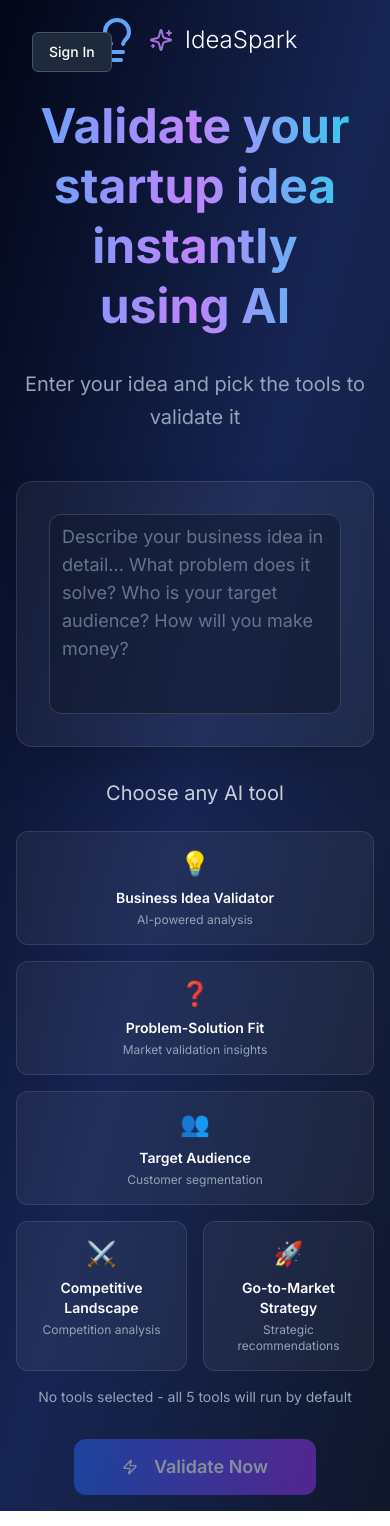
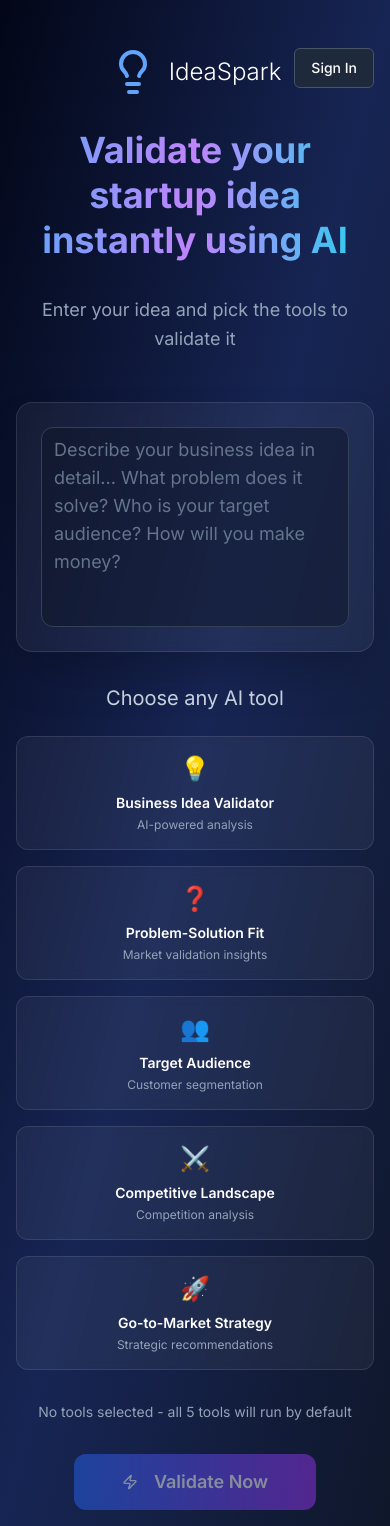
Before and after one commit to Aniwrk19/valyo-ai-76, a React (Vite) app: page / in a window 390 px wide. Built offline with nearby package versions, Linux system fonts and the light colour scheme.

Commit message:
feat: Implement auth, landing page, and logo updates
- Moved "Sign In" button to top-right and replaced with profile icon on login.
- Fixed mobile layout of AI tools on landing page.
- Replaced animated logo with a static version.

```diff
--- a/src/pages/Auth.tsx
+++ b/src/pages/Auth.tsx
@@ -1,10 +1,9 @@
-
 import { useState } from "react";
 import { useNavigate } from "react-router-dom";
 import { Button } from "@/components/ui/button";
 import { Input } from "@/components/ui/input";
 import { Label } from "@/components/ui/label";
-import { Lightbulb, Mail, Lock, Eye, EyeOff, User, Sparkles } from "lucide-react";
+import { Lightbulb, Mail, Lock, Eye, EyeOff, User } from "lucide-react";
 
 const Auth = () => {
   const [email, setEmail] = useState("");
@@ -66,7 +65,6 @@ const Auth = () => {
             <div className="relative flex items-center gap-3">
               <div className="flex items-center gap-2">
                 <Lightbulb className="w-10 h-10 text-blue-400" />
-                <Sparkles className="w-5 h-5 text-purple-400 animate-pulse" />
               </div>
               <span className="text-xl font-light text-white">IdeaSpark</span>
             </div>
--- a/src/pages/ValidateIdea.tsx
+++ b/src/pages/ValidateIdea.tsx
@@ -3,7 +3,7 @@ import { useState } from "react";
 import { useNavigate } from "react-router-dom";
 import { Button } from "@/components/ui/button";
 import { Textarea } from "@/components/ui/textarea";
-import { Lightbulb, Sparkles, Zap } from "lucide-react";
+import { Lightbulb, Zap, User } from "lucide-react";
 
 interface Tool {
   id: string;
@@ -68,48 +68,53 @@ const ValidateIdea = () => {
   return <div className="min-h-screen bg-gradient-to-br from-slate-950 via-blue-950 to-slate-900 flex items-center justify-center p-4">
       <div className="w-full max-w-4xl mx-auto">
         {/* Header Section */}
-        <div className="text-center mb-12 animate-fade-in">
-          <div className="flex justify-center items-center gap-3 mb-6">
-            <div className="relative flex items-center gap-3">
-              <div className="flex items-center gap-2">
-                <Lightbulb className="w-12 h-12 text-blue-400" />
-                <Sparkles className="w-6 h-6 text-purple-400 animate-pulse" />
-              </div>
-              <span className="text-2xl font-light text-white">IdeaSpark</span>
-            </div>
-          </div>
-
-          {/* Authentication Status */}
-          <div className="absolute top-8 left-8">
+        <div className="text-center mb-12 animate-fade-in relative">
+          {/* Authentication Status - Top Right */}
+          <div className="absolute top-0 right-0 md:top-8 md:right-8">
             {isLoggedIn ? (
-              <div className="text-slate-300">
-                Welcome back, <span className="text-blue-400 font-medium">{username}</span>
+              <div className="flex items-center gap-2 text-slate-300">
+                <User className="w-8 h-8 p-1.5 bg-slate-800 border border-slate-600 rounded-full text-blue-400" />
+                <span className="text-blue-400 font-medium hidden md:inline">{username}</span>
               </div>
             ) : (
               <Button
                 onClick={handleSignIn}
                 variant="outline"
-                className="bg-slate-800 border-slate-600 text-white hover:bg-slate-700"
+                className="bg-slate-800 border-slate-600 text-white hover:bg-slate-700 text-sm px-4 py-2"
               >
                 Sign In
               </Button>
             )}
           </div>
 
-          <h1 className="text-5xl md:text-6xl font-bold bg-gradient-to-r from-blue-400 via-purple-400 to-cyan-400 bg-clip-text text-transparent mb-6 leading-tight px-2 py-2">
+          <div className="flex justify-center items-center gap-3 mb-6 mt-8 md:mt-0">
+            <div className="relative flex items-center gap-3">
+              <div className="flex items-center gap-2">
+                <Lightbulb className="w-12 h-12 text-blue-400" />
+              </div>
+              <span className="text-2xl font-light text-white">IdeaSpark</span>
+            </div>
+          </div>
+
+          <h1 className="text-4xl md:text-5xl lg:text-6xl font-bold bg-gradient-to-r from-blue-400 via-purple-400 to-cyan-400 bg-clip-text text-transparent mb-6 leading-tight px-2 py-2">
             Validate your startup idea instantly using AI
           </h1>
 
-          <p className="text-xl text-slate-400 max-w-xl mx-auto leading-relaxed">
+          <p className="text-lg md:text-xl text-slate-400 max-w-xl mx-auto leading-relaxed">
             Enter your idea and pick the tools to validate it
           </p>
         </div>
 
         {/* Input Section */}
-        <div className="backdrop-blur-sm bg-white/5 border border-white/10 rounded-2xl p-8 shadow-2xl mb-8">
+        <div className="backdrop-blur-sm bg-white/5 border border-white/10 rounded-2xl p-6 md:p-8 shadow-2xl mb-8">
           <div className="space-y-6">
             <div className="relative">
-              <Textarea placeholder="Describe your business idea in detail... What problem does it solve? Who is your target audience? How will you make money?" value={idea} onChange={e => setIdea(e.target.value)} className="min-h-[200px] bg-slate-900/50 border-slate-700 text-white placeholder:text-slate-500 text-lg resize-none focus:ring-2 focus:ring-blue-500 focus:border-transparent rounded-xl" />
+              <Textarea
+                placeholder="Describe your business idea in detail... What problem does it solve? Who is your target audience? How will you make money?"
+                value={idea}
+                onChange={e => setIdea(e.target.value)}
+                className="min-h-[200px] bg-slate-900/50 border-slate-700 text-white placeholder:text-slate-500 text-lg resize-none focus:ring-2 focus:ring-blue-500 focus:border-transparent rounded-xl"
+              />
             </div>
           </div>
         </div>
@@ -117,25 +122,31 @@ const ValidateIdea = () => {
         {/* Tool Selection */}
         <div className="mb-8">
           <p className="text-xl text-slate-300 text-center mb-6">Choose any AI tool</p>
+
+          {/* Mobile-first responsive grid */}
           <div className="grid grid-cols-1 md:grid-cols-3 gap-4 mb-4">
-            {tools.slice(0, 3).map(tool => <div key={tool.id} onClick={() => toggleTool(tool.id)} className={`backdrop-blur-sm border rounded-xl p-4 cursor-pointer transition-all duration-300 hover:scale-[1.02] ${selectedTools.includes(tool.id) ? 'bg-blue-600/20 border-blue-400/50 shadow-lg shadow-blue-500/20' : 'bg-white/5 border-white/10 hover:bg-white/10'}`}>
+            {tools.slice(0, 3).map(tool =>
+              <div key={tool.id} onClick={() => toggleTool(tool.id)} className={`backdrop-blur-sm border rounded-xl p-4 cursor-pointer transition-all duration-300 hover:scale-[1.02] ${selectedTools.includes(tool.id) ? 'bg-blue-600/20 border-blue-400/50 shadow-lg shadow-blue-500/20' : 'bg-white/5 border-white/10 hover:bg-white/10'}`}>
                 <div className="text-center">
                   <div className="text-2xl mb-2">{tool.icon}</div>
                   <h3 className="text-white font-semibold mb-1 text-sm">{tool.title}</h3>
                   <p className="text-slate-400 text-xs">{tool.description}</p>
                 </div>
-              </div>)}
+              </div>
+            )}
           </div>
 
-          {/* Second row - centered */}
-          <div className="flex justify-center gap-4">
-            {tools.slice(3, 5).map(tool => <div key={tool.id} onClick={() => toggleTool(tool.id)} className={`backdrop-blur-sm border rounded-xl p-4 cursor-pointer transition-all duration-300 hover:scale-[1.02] w-full max-w-xs ${selectedTools.includes(tool.id) ? 'bg-blue-600/20 border-blue-400/50 shadow-lg shadow-blue-500/20' : 'bg-white/5 border-white/10 hover:bg-white/10'}`}>
+          {/* Second row - mobile stacked, tablet/desktop centered */}
+          <div className="grid grid-cols-1 md:flex md:justify-center md:gap-4">
+            {tools.slice(3, 5).map(tool =>
+              <div key={tool.id} onClick={() => toggleTool(tool.id)} className={`backdrop-blur-sm border rounded-xl p-4 cursor-pointer transition-all duration-300 hover:scale-[1.02] w-full md:max-w-xs mb-4 md:mb-0 ${selectedTools.includes(tool.id) ? 'bg-blue-600/20 border-blue-400/50 shadow-lg shadow-blue-500/20' : 'bg-white/5 border-white/10 hover:bg-white/10'}`}>
                 <div className="text-center">
                   <div className="text-2xl mb-2">{tool.icon}</div>
                   <h3 className="text-white font-semibold mb-1 text-sm">{tool.title}</h3>
                   <p className="text-slate-400 text-xs">{tool.description}</p>
                 </div>
-              </div>)}
+              </div>
+            )}
           </div>
 
           {selectedTools.length === 0 && <p className="text-center text-sm mt-4 text-slate-400">
```
